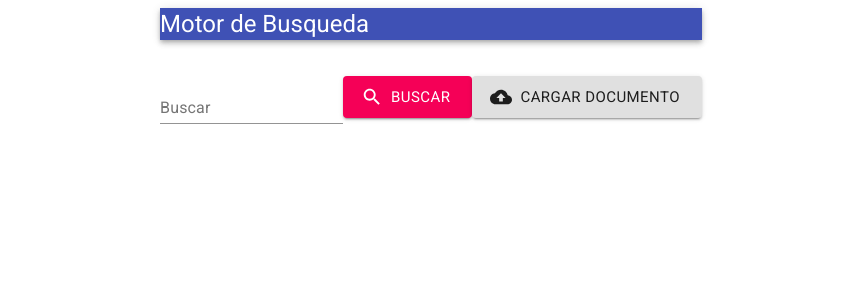
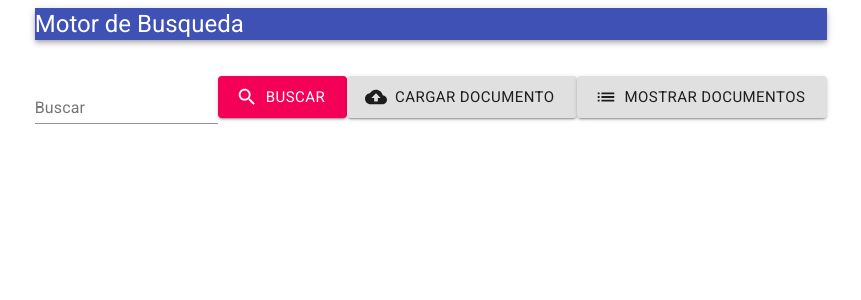
Before and after one commit to luis-nvrr/motor-busqueda-frontend, a React (Create React App) app: page / in a window 1280 px wide. Shown: the top 300 px of the page, without its empty margins (209-1070 px from the left). Built offline with nearby package versions, Linux system fonts and the light colour scheme.

Commit message:
agrega listar todos los documentos

```diff
--- a/src/App.js
+++ b/src/App.js
@@ -8,22 +8,42 @@ import Grid from "@material-ui/core/Grid";
 
 function App() {
   const [documentos, setDocumentos] = useState([]);
-  const [abierto, setAbierto] = useState({});
+  const [abierto, setAbierto] = useState("");
+  const [abiertoNombre, setAbiertoNombre] = useState("");
   const [buscado, setBuscado] = useState("");
   const [visualizado, setVisualizado] = useState({});
 
   const handleAbrir = (documento) => () => {
-    if (abierto.nombre === documento.nombre) {
-      setAbierto({});
+    if (documento.nombre === abiertoNombre) {
+      setAbiertoNombre("");
+      setAbierto("");
       return;
     }
-    documentoService
-    .getDocumentoText(documento.nombre)
-    .then((documentoBuscado) => setAbierto(documentoBuscado) )
+    documentoService.getDocumentoByNombre(documento.nombre).then((response) => {
+      let blob = new Blob([response.data], { type: "plain/text" });
+      identificarEncoding(documento.nombre, blob);
+    });
+  };
+
+  const identificarEncoding = (nombre, blob, utf8 = true) => {
+    let reader = new FileReader();
+
+    reader.addEventListener("loadend", (e) => {
+      let result = e.target.result;
+      if (utf8 && result.match(/�/)) {
+        identificarEncoding(nombre, blob, false);
+        console.log("The file encoding is not utf-8! Trying ISO-8859-3...");
+        return;
+      }
+      setAbiertoNombre(nombre);
+      setAbierto(result);
+    });
+    reader.readAsText(blob, utf8 ? "UTF-8" : "ISO-8859-3");
   };
 
   const handleMostrarInfo = (documento) => () => {
-    setAbierto({})
+    setAbierto("");
+    setAbiertoNombre("");
     if (documento.nombre === visualizado.nombre) {
       setVisualizado({});
       return;
@@ -38,7 +58,7 @@ function App() {
   };
 
   const handleBuscarSubmit = (event) => {
-    clearAll()
+    clearAll();
     event.preventDefault();
     documentoService
       .getDocumentoByTermino(buscado)
@@ -46,11 +66,12 @@ function App() {
       .catch((error) => console.log(error));
   };
 
-  const clearAll = () =>{
-    setDocumentos([])
-    setAbierto({})
-    setVisualizado({})
-  }
+  const clearAll = () => {
+    setDocumentos([]);
+    setAbierto("");
+    setAbiertoNombre("");
+    setVisualizado({});
+  };
 
   const handleDescargar = (documento) => () => {
     documentoService.getDocumentoByNombre(documento.nombre).then((response) => {
@@ -68,18 +89,28 @@ function App() {
     let formData = new FormData();
     const file = event.target.files[0];
 
-    if(event.target.files.length === 0) {return;}
+    if (event.target.files.length === 0) {
+      return;
+    }
 
-    formData.append("file", file)
+    formData.append("file", file);
     console.log(file);
 
-    documentoService.saveDocumento(formData)
-    .then((response) => {
-      console.log(response)
-      alert("Archivo cargado!")
-    })
-    .catch("Error en la carga del archivo");
-  }
+    documentoService
+      .saveDocumento(formData)
+      .then((response) => {
+        console.log(response);
+        alert("Archivo cargado!");
+      })
+      .catch("Error en la carga del archivo");
+  };
+
+  const handleListarDocumentos = () => {
+    clearBuscado();
+    documentoService.getDocumentos().then((documentsList) => {
+      setDocumentos(documentsList);
+    });
+  };
 
   const clearBuscado = () => () => {
     setBuscado("");
@@ -96,7 +127,7 @@ function App() {
           justify="center"
           alignItems="center"
         >
-          <Grid item xl={12} style={{paddingLeft: 0, paddingRight: 0}}>
+          <Grid item xl={12} style={{ paddingLeft: 0, paddingRight: 0 }}>
             <Busqueda
               handleAbrir={handleAbrir}
               documentos={documentos}
@@ -107,11 +138,12 @@ function App() {
               handleDescargar={handleDescargar}
               handleMostrarInfo={handleMostrarInfo}
               handleCargar={handleCargar}
+              handleListarDocumentos={handleListarDocumentos}
               visualizado={visualizado}
             />
           </Grid>
-          <Grid item xs={12} style={{paddingLeft: 0, paddingRight: 0}}>
-            <Contenido texto={abierto.texto} titulo={abierto.nombre} />
+          <Grid item xs={12} style={{ paddingLeft: 0, paddingRight: 0 }}>
+            <Contenido texto={abierto} titulo={abiertoNombre} />
           </Grid>
         </Grid>
       </div>
--- a/src/Buscador.js
+++ b/src/Buscador.js
@@ -2,14 +2,17 @@ import React from "react";
 import Button from "@material-ui/core/Button";
 import { TextField } from "@material-ui/core";
 import SearchIcon from "@material-ui/icons/Search";
-import CloudUploadIcon from '@material-ui/icons/CloudUpload'
+import CloudUploadIcon from "@material-ui/icons/CloudUpload";
+import ListIcon from "@material-ui/icons/List";
+import Box from "@material-ui/core/Box";
 
 const Buscador = ({
   buscado,
   handleBuscarChange,
   clearBuscado,
   handleBuscarSubmit,
-  handleCargar
+  handleCargar,
+  handleListarDocumentos,
 }) => {
   return (
     <div>
@@ -20,6 +23,7 @@ const Buscador = ({
           value={buscado}
           onChange={handleBuscarChange}
           onBlur={clearBuscado}
+          size="medium"
         />
         <Button
           startIcon={<SearchIcon />}
@@ -31,18 +35,24 @@ const Buscador = ({
           buscar
         </Button>
         <Button
-          startIcon={<CloudUploadIcon/>}
+          startIcon={<CloudUploadIcon />}
           variant="contained"
           color="default"
           size="large"
           component="label"
         >
           cargar documento
-          <input
-          onChange={handleCargar}
-          type="File"
-          hidden
-          />
+          <input onChange={handleCargar} type="File" hidden />
+        </Button>
+        <Button
+          startIcon={<ListIcon />}
+          variant="contained"
+          color="default"
+          size="large"
+          component="label"
+          onClick={handleListarDocumentos}
+        >
+          mostrar documentos
         </Button>
       </form>
     </div>
--- a/src/Busqueda.js
+++ b/src/Busqueda.js
@@ -2,7 +2,7 @@ import React from "react";
 import Buscador from "./Buscador";
 import Typography from "@material-ui/core/Typography";
 import Resultados from "./Resultados";
-import AppBar from '@material-ui/core/AppBar'
+import AppBar from "@material-ui/core/AppBar";
 
 const Busqueda = ({
   handleAbrir,
@@ -14,12 +14,16 @@ const Busqueda = ({
   handleDescargar,
   handleMostrarInfo,
   handleCargar,
+  handleListarDocumentos,
   visualizado,
 }) => {
   return (
     <div>
       <AppBar position="static">
-        <Typography variant="h5" color="inherit"> Motor de Busqueda</Typography>
+        <Typography variant="h5" color="inherit">
+          {" "}
+          Motor de Busqueda
+        </Typography>
       </AppBar>
       <br></br> <br></br>
       <Buscador
@@ -28,8 +32,10 @@ const Busqueda = ({
         clearBuscado={clearBuscado}
         handleBuscarSubmit={handleBuscarSubmit}
         handleCargar={handleCargar}
+        handleListarDocumentos={handleListarDocumentos}
       />
-      <br></br><br></br>
+      <br></br>
+      <br></br>
       <Resultados
         documentos={documentos}
         handleAbrir={handleAbrir}
--- a/src/services/documentos.js
+++ b/src/services/documentos.js
@@ -9,28 +9,29 @@ const getDocumentoByTermino = (termino) => {
 const getDocumentoByNombre = (nombre) => {
   return axios({
     method: "get",
-    url: `${baseUrl}/download/${nombre}`,
+    url: `${baseUrl}/documentos/${nombre}`,
     responseType: "blob",
   });
 };
 
-const getDocumentoText = (nombre) => {
-  const request = axios.get(`${baseUrl}/documentos/${nombre}`)
-  return request.then(response => response.data)
-}
+const saveDocumento = (documento) => {
+  return axios
+    .post(`${baseUrl}/documentos`, documento, {
+      headers: {
+        "Content-Type": "multipart/form-data",
+      },
+    })
+    .then((response) => response.data);
+};
 
-const saveDocumento = (documento) => {
-  return axios.post(`${baseUrl}/documentos`, documento, {
-    headers: {
-      'Content-Type': 'multipart/form-data'
-    }
-  })
-  .then(response => response.data)
+const getDocumentos = () => {
+  const request = axios.get(`${baseUrl}/documentos`);
+  return request.then((response) => response.data);
 };
 
 export default {
   getDocumentoByTermino,
   getDocumentoByNombre,
   saveDocumento,
-  getDocumentoText
+  getDocumentos,
 };
```
